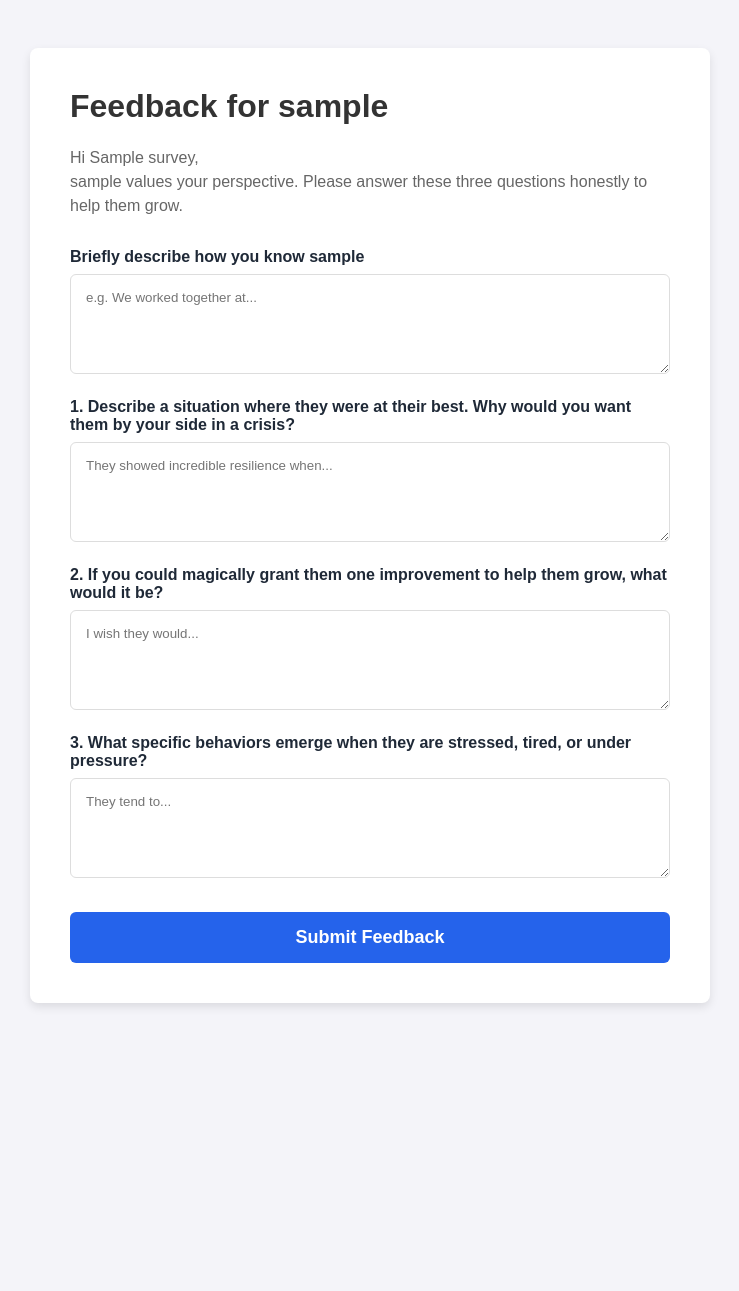
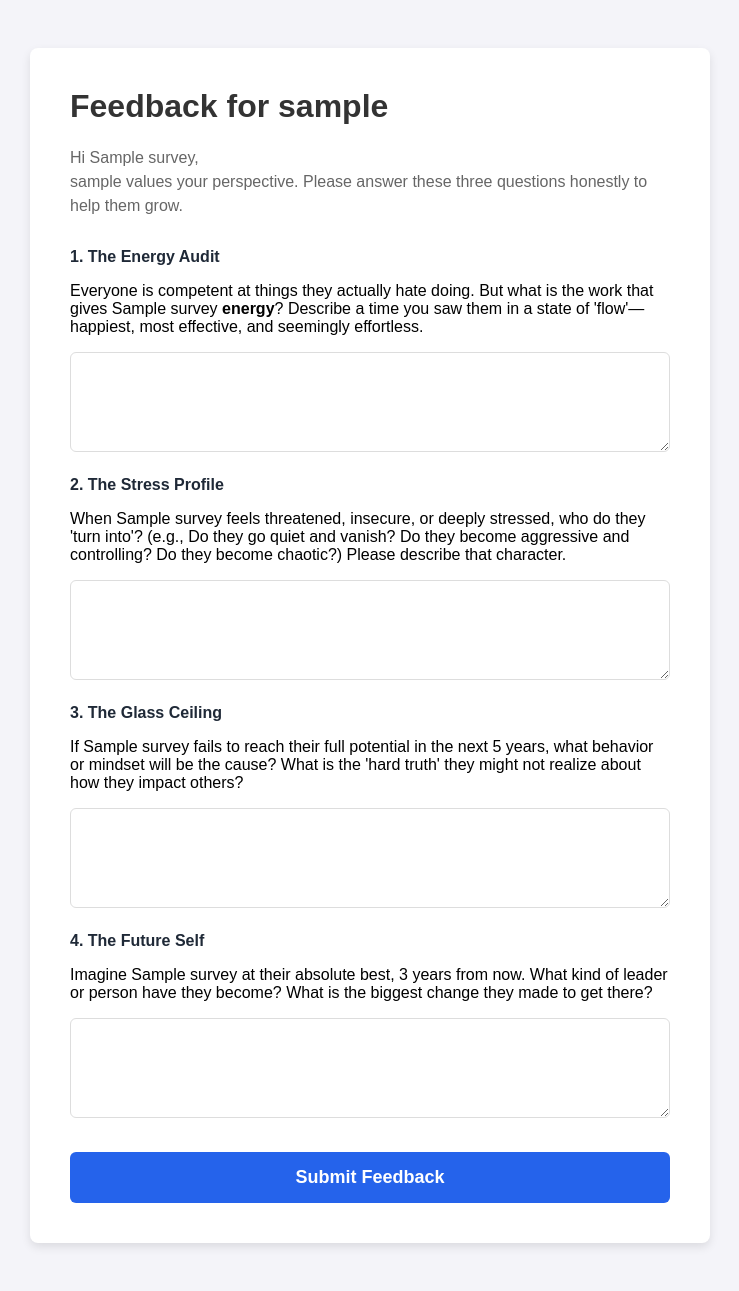
Before and after one commit to Emiliotso/superpowerapp, a Django app: template core/templates/survey_form.html in a window 1280 px wide. Shown: the whole page, without its empty margins (270-1009 px from the left). Before the commit the page ends 1007 px from the top, so only its background shows below. Run offline with Django 4.2, Linux system fonts and the light colour scheme; the template is opened without the code that fills it: values that come from a table or form of the project are taken from there, others are empty; tables that the repository leaves empty hold one stand-in row (values such as "Sample post").

Commit message:
feat: update survey questions and AI analysis logic for User Manual

```diff
--- a/core/models.py
+++ b/core/models.py
@@ -17,9 +17,18 @@ class Survey(models.Model):
 
     # Answers
     relationship_context = models.TextField(blank=True, verbose_name="How do you know them?")
-    foxhole_answer = models.TextField(blank=True, verbose_name="Describe a situation where they were at their best. Why would you want them by your side in a crisis?")
-    magic_answer = models.TextField(blank=True, verbose_name="If you could magically grant them one improvement to help them grow, what would it be?")
-    shadow_answer = models.TextField(blank=True, verbose_name="What specific behaviors emerge when they are stressed, tired, or under pressure?")
+
+    # 1. The Energy Audit
+    energy_audit_answer = models.TextField(blank=True, verbose_name="The Energy Audit")
+
+    # 2. The Stress Profile
+    stress_profile_answer = models.TextField(blank=True, verbose_name="The Stress Profile")
+
+    # 3. The Glass Ceiling
+    glass_ceiling_answer = models.TextField(blank=True, verbose_name="The Glass Ceiling")
+
+    # 4. The Future Self
+    future_self_answer = models.TextField(blank=True, verbose_name="The Future Self")
 
     def __str__(self):
         return f"Invite to {self.respondent_name} ({self.user.username})"
--- a/core/templates/survey_form.html
+++ b/core/templates/survey_form.html
@@ -84,18 +84,36 @@
         <form method="post">
             {% csrf_token %}
 
-            <label>Briefly describe how you know {{ survey.user.username }}</label>
-            <textarea name="relationship" required placeholder="e.g. We worked together at..."></textarea>
+            <div class="form-group">
+                <label>1. The Energy Audit</label>
+                <p class="help-text">Everyone is competent at things they actually hate doing. But what is the work that
+                    gives {{ survey.respondent_name }} <strong>energy</strong>? Describe a time you saw them in a state
+                    of 'flow'—happiest, most effective, and seemingly effortless.</p>
+                <textarea name="energy_audit" rows="4" required></textarea>
+            </div>
 
-            <label>1. Describe a situation where they were at their best. Why would you want them by your side in a
-                crisis?</label>
-            <textarea name="foxhole" required placeholder="They showed incredible resilience when..."></textarea>
+            <div class="form-group">
+                <label>2. The Stress Profile</label>
+                <p class="help-text">When {{ survey.respondent_name }} feels threatened, insecure, or deeply stressed,
+                    who do they 'turn into'? (e.g., Do they go quiet and vanish? Do they become aggressive and
+                    controlling? Do they become chaotic?) Please describe that character.</p>
+                <textarea name="stress_profile" rows="4" required></textarea>
+            </div>
 
-            <label>2. If you could magically grant them one improvement to help them grow, what would it be?</label>
-            <textarea name="magic" required placeholder="I wish they would..."></textarea>
+            <div class="form-group">
+                <label>3. The Glass Ceiling</label>
+                <p class="help-text">If {{ survey.respondent_name }} fails to reach their full potential in the next 5
+                    years, what behavior or mindset will be the cause? What is the 'hard truth' they might not realize
+                    about how they impact others?</p>
+                <textarea name="glass_ceiling" rows="4" required></textarea>
+            </div>
 
-            <label>3. What specific behaviors emerge when they are stressed, tired, or under pressure?</label>
-            <textarea name="shadow" required placeholder="They tend to..."></textarea>
+            <div class="form-group">
+                <label>4. The Future Self</label>
+                <p class="help-text">Imagine {{ survey.respondent_name }} at their absolute best, 3 years from now. What
+                    kind of leader or person have they become? What is the biggest change they made to get there?</p>
+                <textarea name="future_self" rows="4" required></textarea>
+            </div>
 
             <button type="submit">Submit Feedback</button>
         </form>
```
Also changed, not shown: core/views.py (+39 -17 lines), core/migrations/0008_remove_survey_foxhole_answer_and_more.py (added).
